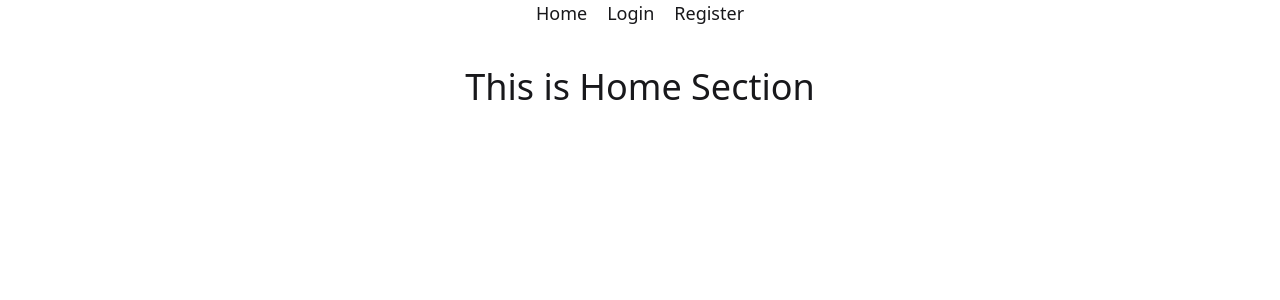
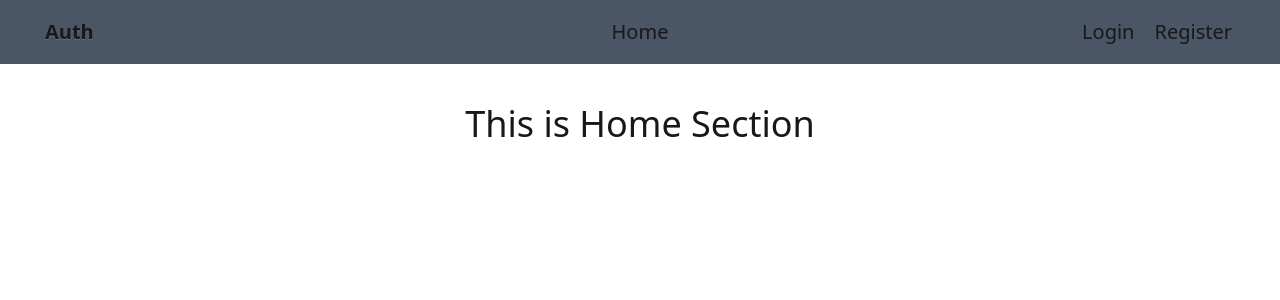
Before and after one commit to pollobdebnath18/Auth-Using-Google-Github-Email-Password, a React (Vite) app: page / in a window 1280 px wide. Shown: the top 300 px of the page. Built offline with nearby package versions, Linux system fonts and the light colour scheme.

Commit message:
adding navbar

```diff
--- a/src/components/Navigation/Navigation.jsx
+++ b/src/components/Navigation/Navigation.jsx
@@ -4,10 +4,28 @@ import "../../App.css";
 
 const Navigation = () => {
   return (
-    <div className="navigation ">
-      <NavLink to="/">Home</NavLink>
-      <NavLink to="/login">Login</NavLink>
-      <NavLink to="/register">Register</NavLink>
+    <div>
+      <div className="navbar bg-gray-600">
+        <div className="navbar-start">
+          <a className="btn btn-ghost text-xl ml-5 ">Auth</a>
+        </div>
+        <div className="navbar-center hidden lg:flex">
+          <ul className=" text-xl">
+            <NavLink to="/">Home</NavLink>
+          </ul>
+        </div>
+        <div className="navbar-end">
+          <div className="login-register flex gap-5 mr-10 text-xl">
+            <NavLink to="/login">Login</NavLink>
+            <NavLink to="/register">Register</NavLink>
+          </div>
+        </div>
+      </div>
+      {/* <div className="navigation ">
+        <NavLink to="/">Home</NavLink>
+        <NavLink to="/login">Login</NavLink>
+        <NavLink to="/register">Register</NavLink>
+      </div> */}
     </div>
   );
 };
```
Also changed, not shown: src/App.css (line endings or trailing spaces).
